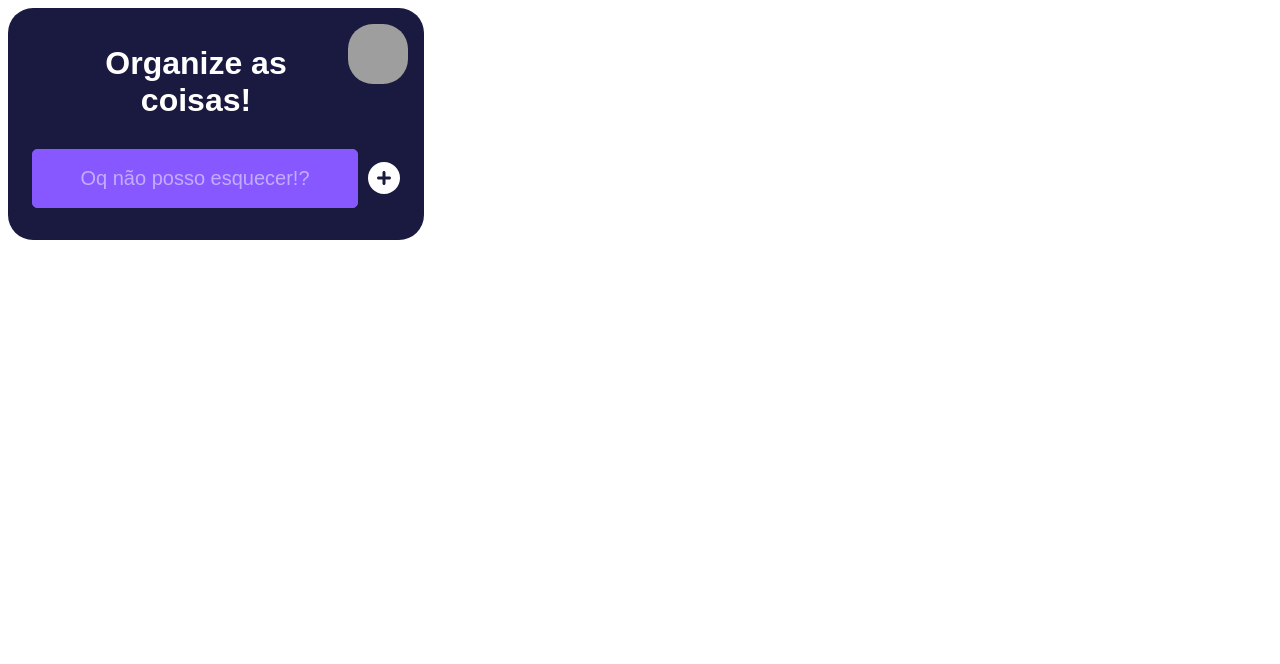
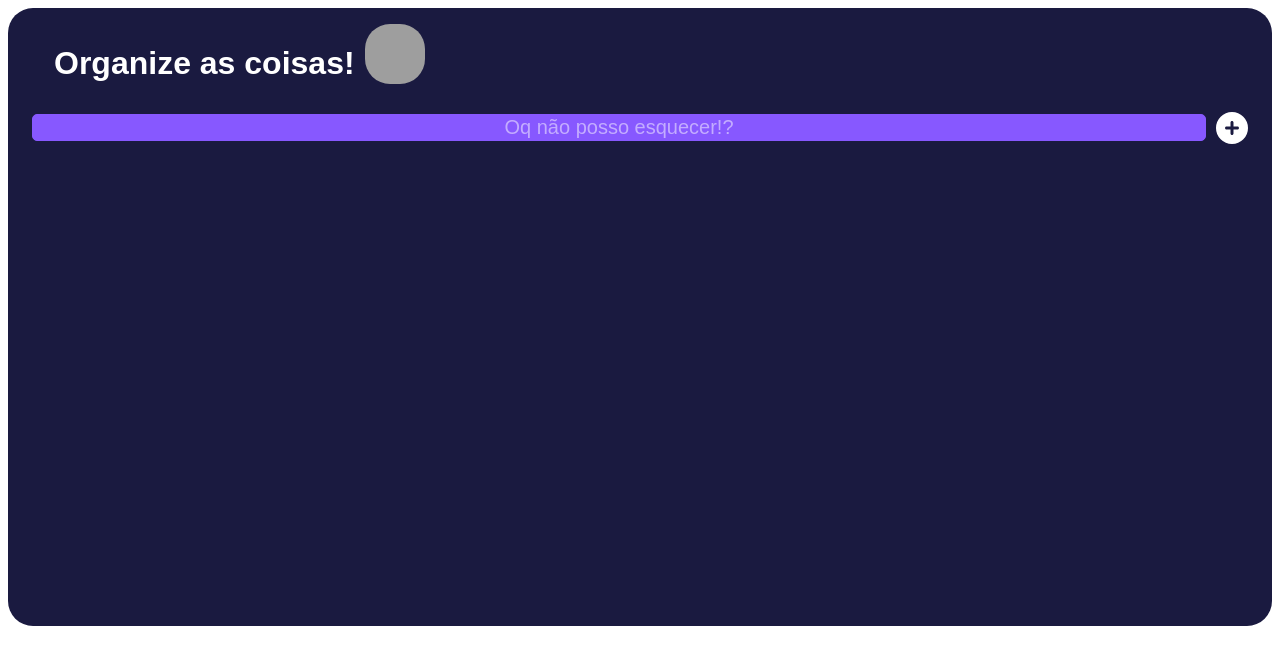
Before and after one commit to Nikolas14/to-do, a React (Vite) app: page / in a window 1280 px wide. Shown: the top 664 px of the page. Built offline with nearby package versions, Linux system fonts and the light colour scheme; grey boxes are pictures that could not be loaded.

Commit message:
Scroll das tarefas

```diff
--- a/src/App.css
+++ b/src/App.css
@@ -8,14 +8,9 @@
     --medio: #373783;
     --claro: #8758ff;
     --branco: #ffffff;
-    width: 400px;
-
   }
 
 
   body {
     background: var(--branco);
-    display: flex;
-    flex-direction: column;
-    text-align: center;
   }
--- a/src/components/AddTodo/AddTodo.module.css
+++ b/src/components/AddTodo/AddTodo.module.css
@@ -12,7 +12,6 @@
     border: 1px solid var(--claro);
     flex-grow: 1;
     border-radius: 5px;
-    height: 2.75em;
     background-color: var(--claro);
     color: var(--branco);
     text-align: center;
--- a/src/components/Todo/TodoInput/TodoInput.module.css
+++ b/src/components/Todo/TodoInput/TodoInput.module.css
@@ -9,11 +9,9 @@
 .input{
     display: block;
     flex-grow: 1;
-    width: 150px;
     background-color: transparent;
     font-size: larger;
     border-radius: 10px;
-    height: 34px;
     color: var(--branco);
     margin-left: 5px;
     margin-top: 5px;
--- a/src/components/Todo/TodoNormal/TodoNormal.module.css
+++ b/src/components/Todo/TodoNormal/TodoNormal.module.css
@@ -11,7 +11,6 @@
 .textoContainer{
     display: block;
     flex-grow: 1;
-    width: 150px;
     padding-left: 8px;
     word-wrap: break-word;
     /*border: 1px solid white;*/
--- a/src/components/TodoContainer/TodoContainer.jsx
+++ b/src/components/TodoContainer/TodoContainer.jsx
@@ -16,7 +16,7 @@ function TodoContainer() {
     }, []);
 
     return (
-        <div className={style.todoWrapper}>
+        <div className={style.todoContainer}>
             <Titulo/>
             <AddTodo todos={todos} setTodos={setTodos} />
             <Todos todos={todos} setTodos={setTodos} />
--- a/src/components/TodoContainer/TodoContainer.module.css
+++ b/src/components/TodoContainer/TodoContainer.module.css
@@ -1,17 +1,9 @@
-.todoWrapper {
+.todoContainer {
     background: var(--escuro);
     display: flex;
     flex-direction: column;
     padding: 5px;
     margin-bottom: 15px;
     border-radius: 25px;
-    width: 100%;
-    height: 90%;
     padding: 1em;
   }
-  .todos{
-    display: grid;
-    grid-template-columns: repeat(3, 1fr);
-    column-gap: 0.5em;
-    padding: 1em;
-  }
--- a/src/components/Todos/Todos.module.css
+++ b/src/components/Todos/Todos.module.css
@@ -1,7 +1,10 @@
 .todosContainer{
+    padding: 4px;
+    height: 450px;
     display: flex;
-    flex-direction: column-reverse;
-    flex-wrap: wrap;
-    gap: 16px;
-    padding: 4px;
+    flex-direction: column;
+    gap: 5px;
+    overflow-y: scroll;
+    scroll-behavior: smooth;
+
 }
```
